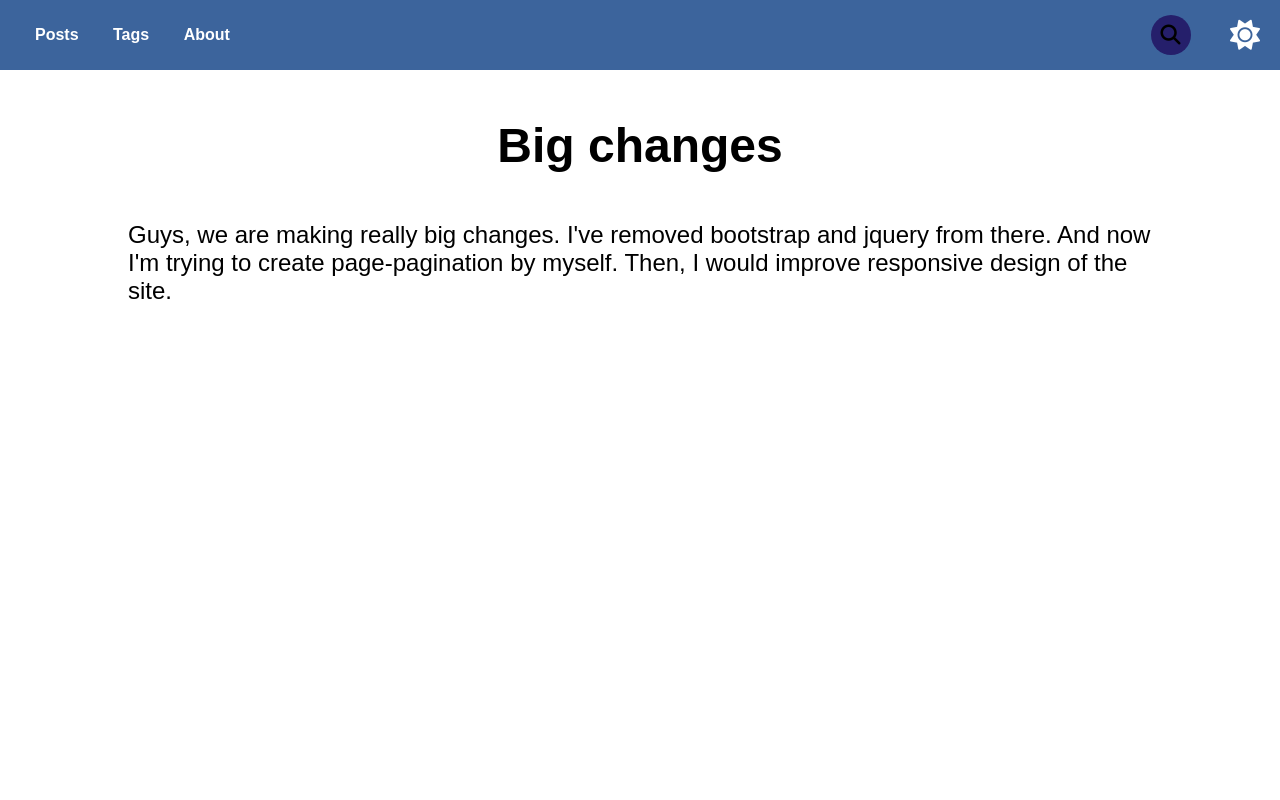
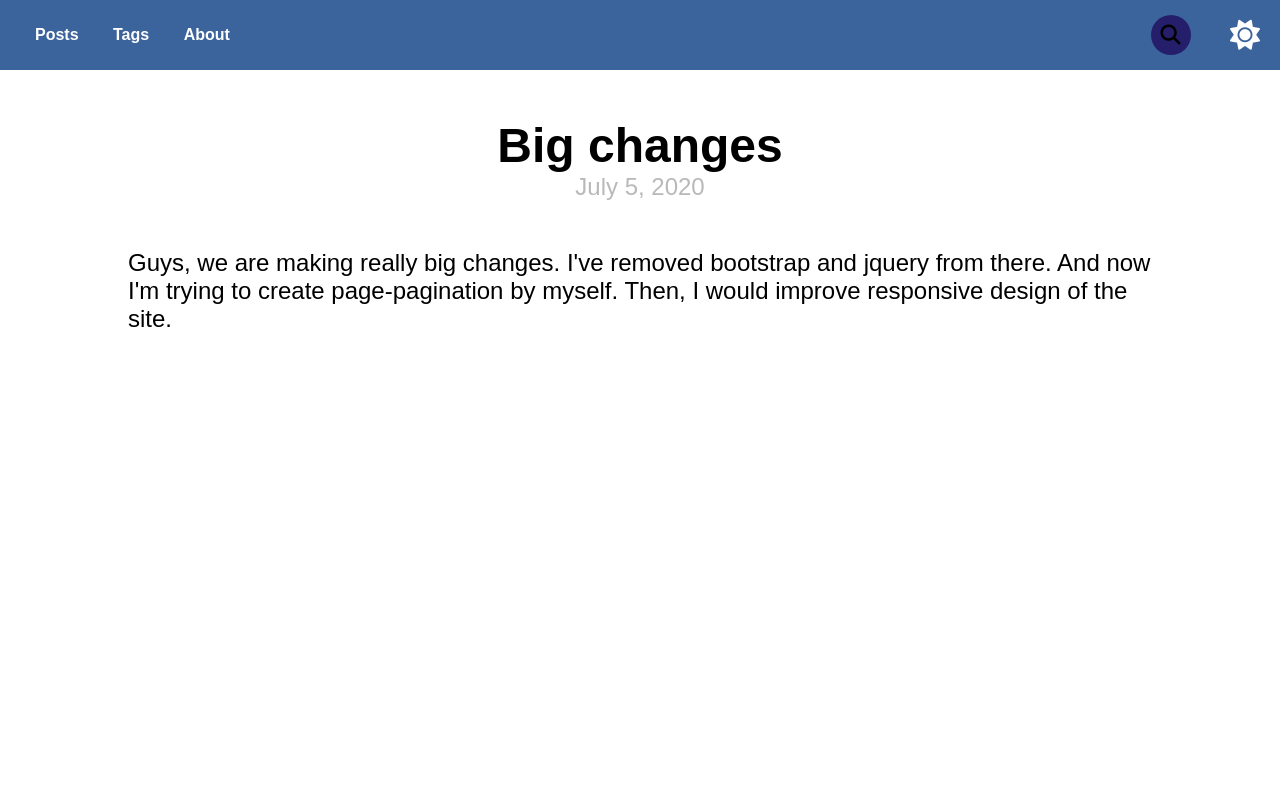
Before and after one commit to DSchMelz/Blog, a Django app: a page that uses blog/templates/blog/post_detail.html in a window 1280 px wide. Run offline with Django 3.2, Linux system fonts and the light colour scheme; data comes from the database, SQL or seed files in the repository; some libraries are stand-ins or nearby versions.

Commit message:
Дата публикации в подробном просмотре поста

```diff
--- a/blog/templates/blog/post_detail.html
+++ b/blog/templates/blog/post_detail.html
@@ -8,6 +8,7 @@
     <h1>
         {{post.title}}
     </h1>
+    <p class="date-pub">{{post.date_pub}}</p>
     <p>{{post.body}}</p>
 </div>
 {% endblock %}
--- a/static/css/style.css
+++ b/static/css/style.css
@@ -24,6 +24,7 @@
     --link: #1e90ff;
     --tag-color: #7f8c8d;
     --like: #ff0000;
+    --date: #b9b9b9;
 }
 
 [data-theme="dark"] {
@@ -193,7 +194,11 @@ ul {
 
 .post h1 {
     font-size: 3rem;
-    margin-bottom: 1em;
+}
+
+.post .date-pub {
+    color: var(--date);
+    margin-bottom: 2em;
 }
 
 .tag {
```
